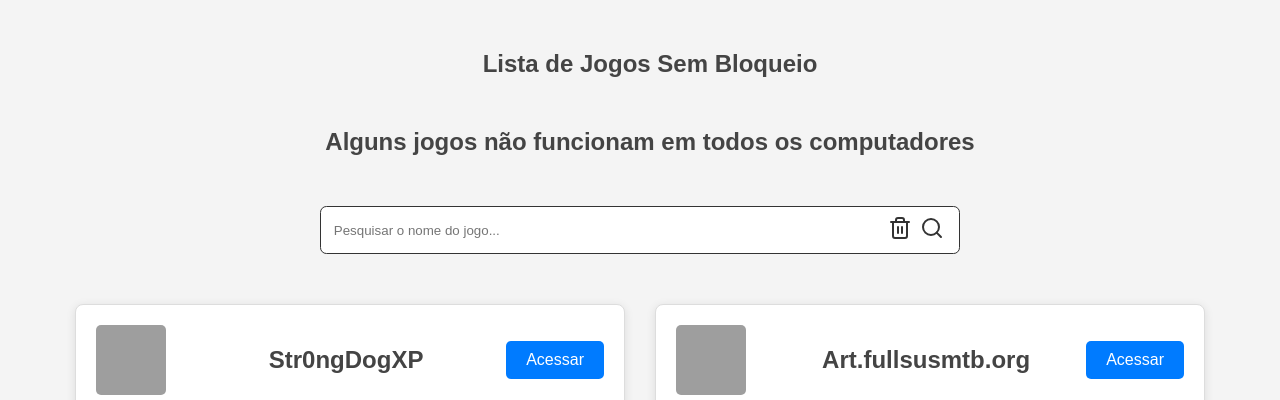
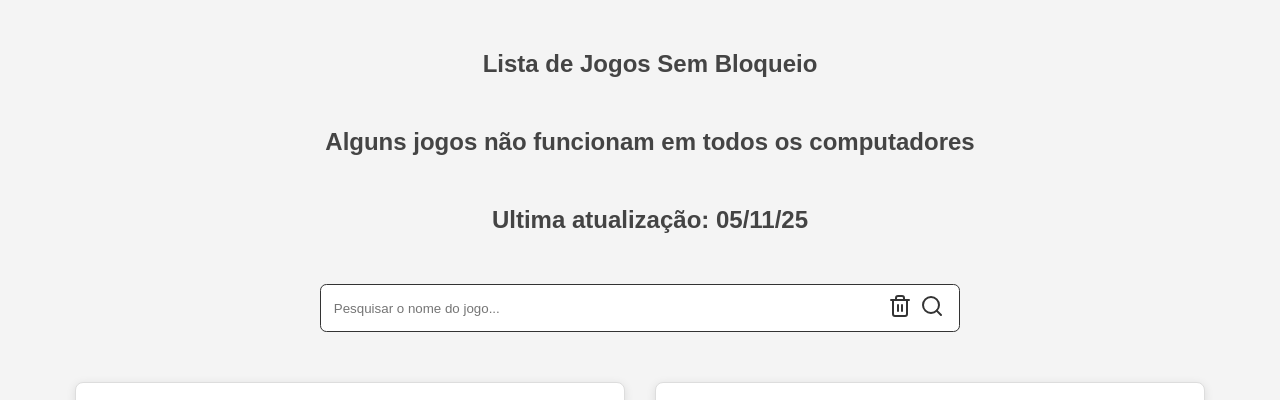
Before and after one commit to ottoseilaoque/sembloqueio, a plain HTML site: page index.html in a window 1280 px wide. Shown: the top 400 px of the page. Drawn offline with Linux system fonts and the light colour scheme; grey boxes are pictures that could not be loaded.

Commit message:
index.html

```diff
--- a/index.html
+++ b/index.html
@@ -11,6 +11,7 @@
 <body>
     <h1>Lista de Jogos Sem Bloqueio</h1>
     <h2>Alguns jogos não funcionam em todos os computadores</h2>
+    <h2>Ultima atualização: 05/11/25</h2>
     <div class="pesquisa">
         <input type="text" id="input-pesquisar" placeholder="Pesquisar o nome do jogo...">
         <span id="btn-trash" class="absolute-trash">
```
